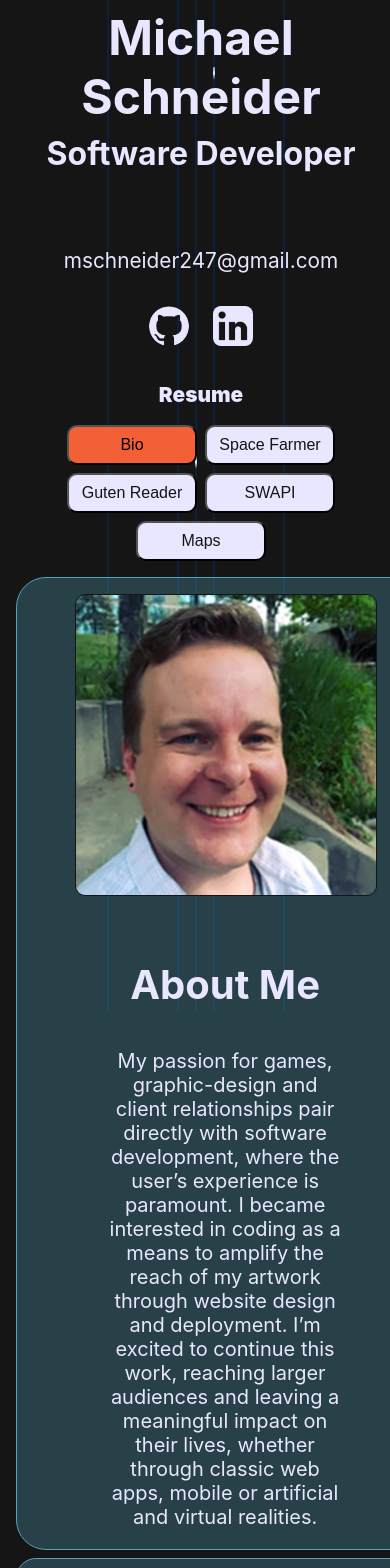
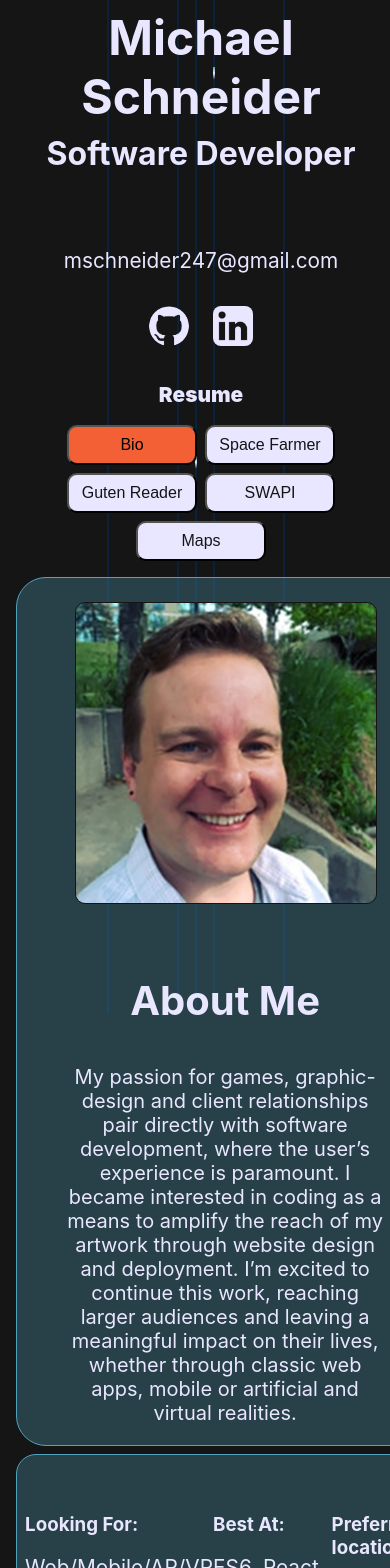
Before and after one commit to mschneider247/space-towel, a React (Create React App) app: page /space-towel/bio in a window 390 px wide. Shown: the top 1568 px of the page. Built offline with nearby package versions, Linux system fonts and the light colour scheme.

Commit message:
Fix headshot sizing in mobile

```diff
--- a/src/components/Bio/Bio.css
+++ b/src/components/Bio/Bio.css
@@ -37,7 +37,7 @@
 }
 
 .bio_pic {
-  height: 300px;
+  width: 100%;
   border-radius: 10px;
   border: 1px solid #151515;
 }
@@ -49,7 +49,7 @@
 }
 
 #about_me_text {
-  width: 60%;
+  width: 80%;
   margin: auto;
   font-size: 1.25em;
 }
@@ -67,11 +67,15 @@
   .about_div {
     width: 100%;
   }
+
+  .bio_pic {
+    height: 300px;
+  }
 }
 
 @media screen and (max-width: 1257px) {
   .bio_div-pic {
-    margin: 2%;
+    margin: 4%;
   }
 
   .bio_div {
```
